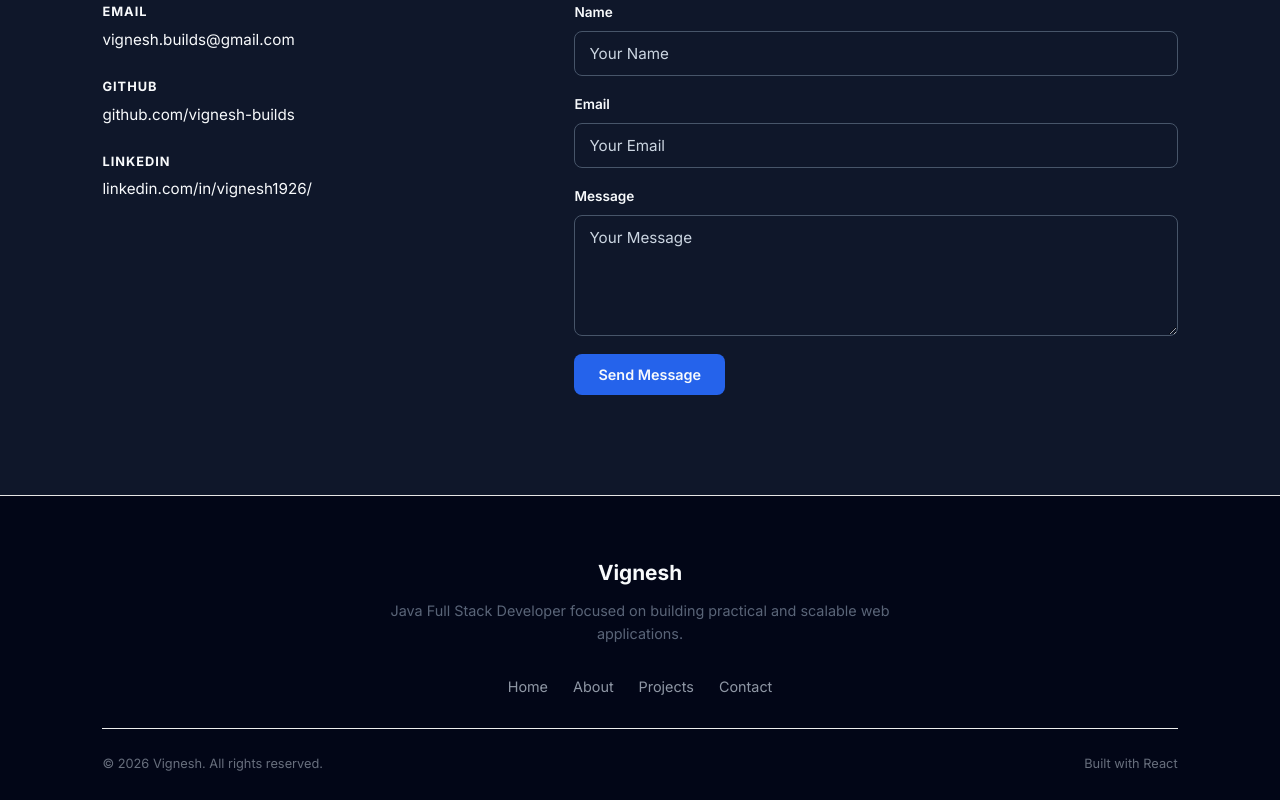
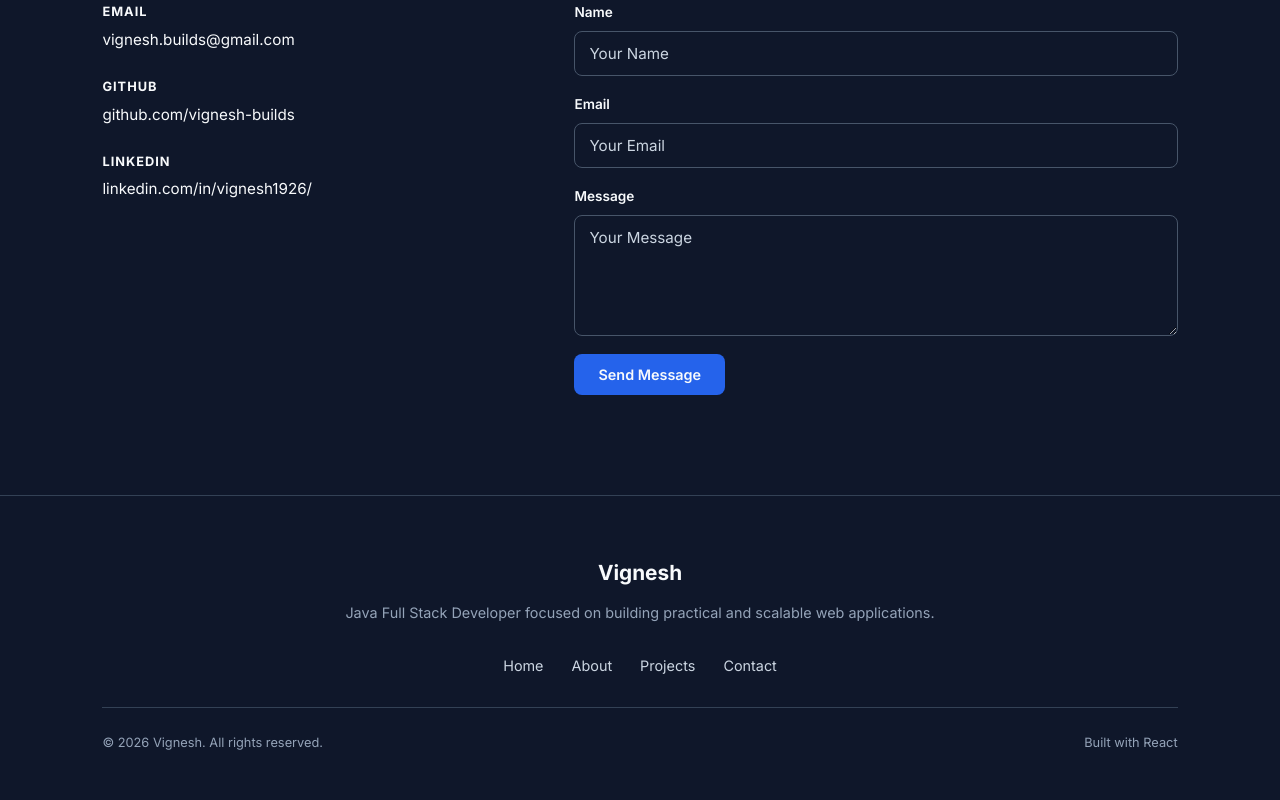
Before and after one commit to vignesh-builds/portfolio, a React (Vite) app in the folder frontend/: page / in a window 1280 px wide. Shown: the part 4838-5638 px from the top of the page. After the commit the page ends 5617 px from the top, so only its background shows below. Built offline with nearby package versions, Linux system fonts and the light colour scheme.

Commit message:
Update Footer.css

```diff
--- a/frontend/src/components/Footer.css
+++ b/frontend/src/components/Footer.css
@@ -1,6 +1,13 @@
+/* =========================
+   FOOTER
+========================= */
+
 .footer {
   padding: 60px 8% 25px;
-  border-top: 1px solid #e5e5e5;
+
+  background: #0F172A !important;
+
+  border-top: 1px solid #334155;
 }
 
 .footer-container {
@@ -8,56 +15,85 @@
   margin: auto;
 }
 
+/* =========================
+   MAIN
+========================= */
+
 .footer-main {
   text-align: center;
 }
 
 .footer-main h3 {
-  margin: 0 0 10px;
+  margin: 0 0 12px;
+
+  color: #F8FAFC !important;
+
   font-size: 1.3rem;
 }
 
 .footer-main p {
-  max-width: 500px;
+  max-width: 650px;
   margin: auto;
+
+  color: #94A3B8 !important;
+
   line-height: 1.6;
   font-size: 0.9rem;
-  opacity: 0.6;
 }
+
+/* =========================
+   LINKS
+========================= */
 
 .footer-links {
   display: flex;
   justify-content: center;
-  gap: 25px;
+  gap: 28px;
+
   margin: 30px 0;
 }
 
 .footer-links a {
+  color: #CBD5E1 !important;
+
   text-decoration: none;
   font-size: 0.9rem;
-  opacity: 0.7;
+
   transition: 0.25s ease;
 }
 
 .footer-links a:hover {
-  opacity: 1;
+  color: #38BDF8 !important;
 }
+
+/* =========================
+   BOTTOM
+========================= */
 
 .footer-bottom {
   display: flex;
   justify-content: space-between;
   align-items: center;
+
   padding-top: 25px;
-  border-top: 1px solid #eee;
+
+  border-top: 1px solid #334155;
 }
 
 .footer-bottom p {
   margin: 0;
+
+  color: #94A3B8 !important;
+
   font-size: 0.8rem;
-  opacity: 0.5;
 }
 
+/* =========================
+   MOBILE
+========================= */
+
 @media (max-width: 600px) {
+
   .footer {
     padding: 50px 5% 20px;
   }
@@ -70,6 +106,7 @@
   .footer-bottom {
     flex-direction: column;
     gap: 8px;
+
     text-align: center;
   }
 }
```
